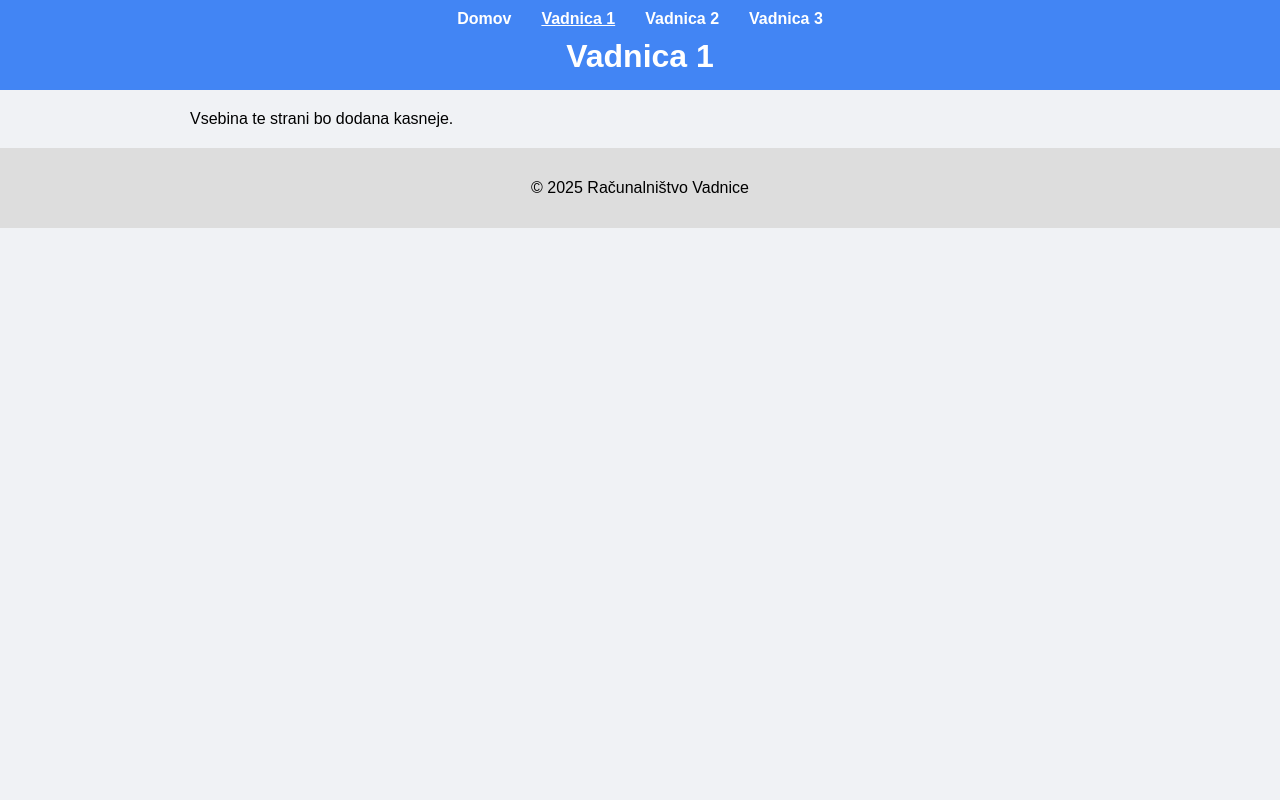
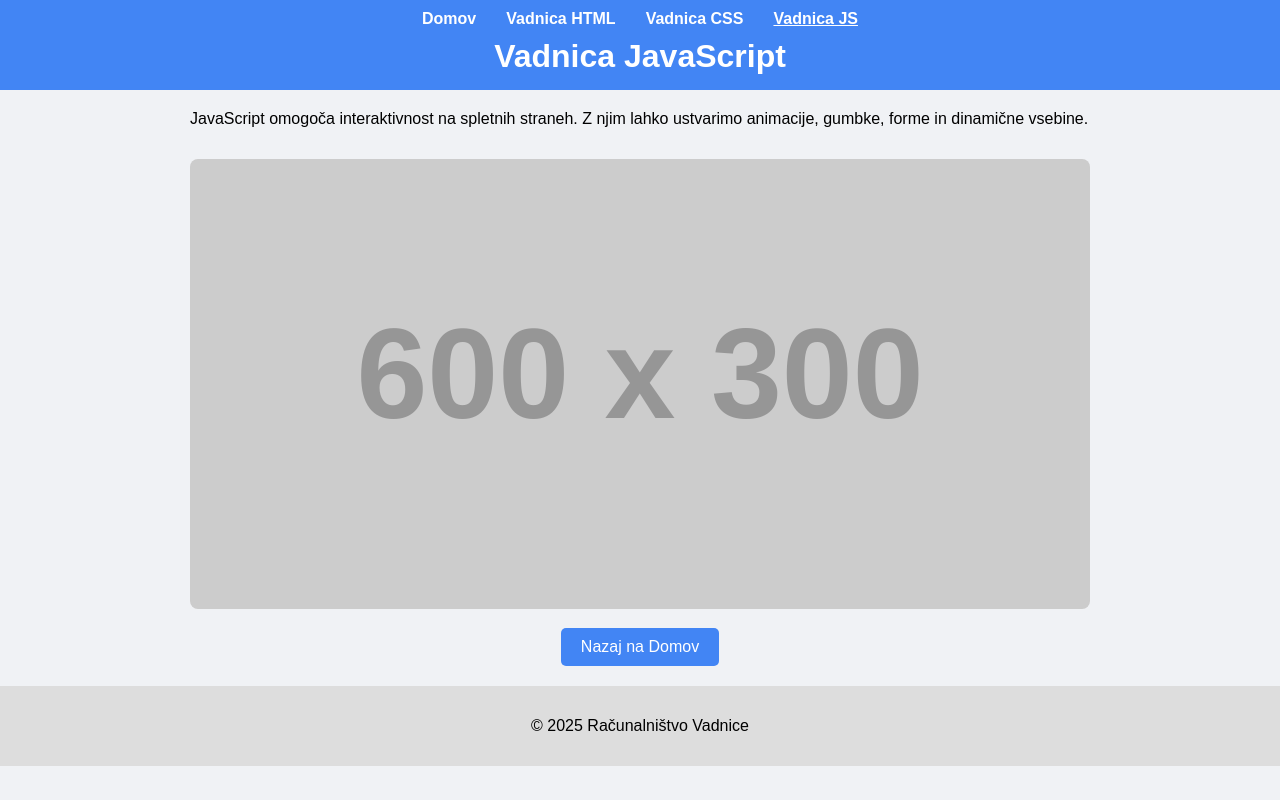
Before and after one commit to slivnikrok-ux/racunalnistvo, a plain HTML site: page page4.html in a window 1280 px wide. Drawn offline with Linux system fonts and the light colour scheme; placeholder pictures from the web are drawn by us.

Commit message:
Update page4.html

```diff
--- a/page4.html
+++ b/page4.html
@@ -3,7 +3,7 @@
 <head>
   <meta charset="UTF-8">
   <meta name="viewport" content="width=device-width, initial-scale=1.0">
-  <title>Vadnica 1</title>
+  <title>Vadnica JavaScript</title>
   <link rel="stylesheet" href="style.css">
 </head>
 <body>
@@ -11,16 +11,22 @@
     <nav>
       <ul class="menu">
         <li><a href="index.html">Domov</a></li>
-        <li><a href="page2.html" class="active">Vadnica 1</a></li>
-        <li><a href="page3.html">Vadnica 2</a></li>
-        <li><a href="page4.html">Vadnica 3</a></li>
+        <li><a href="page2.html">Vadnica HTML</a></li>
+        <li><a href="page3.html">Vadnica CSS</a></li>
+        <li><a href="page4.html" class="active">Vadnica JS</a></li>
       </ul>
     </nav>
-    <h1>Vadnica 1</h1>
+    <h1>Vadnica JavaScript</h1>
   </header>
 
   <main>
-    <p>Vsebina te strani bo dodana kasneje.</p>
+    <section class="intro">
+      <p>JavaScript omogoča interaktivnost na spletnih straneh. Z njim lahko ustvarimo animacije, gumbke, forme in dinamične vsebine.</p>
+      <img src="https://via.placeholder.com/600x300?text=JS" alt="JavaScript Vadnica" class="main-img">
+      <div class="buttons">
+        <a href="index.html" class="btn">Nazaj na Domov</a>
+      </div>
+    </section>
   </main>
 
   <footer>
```
